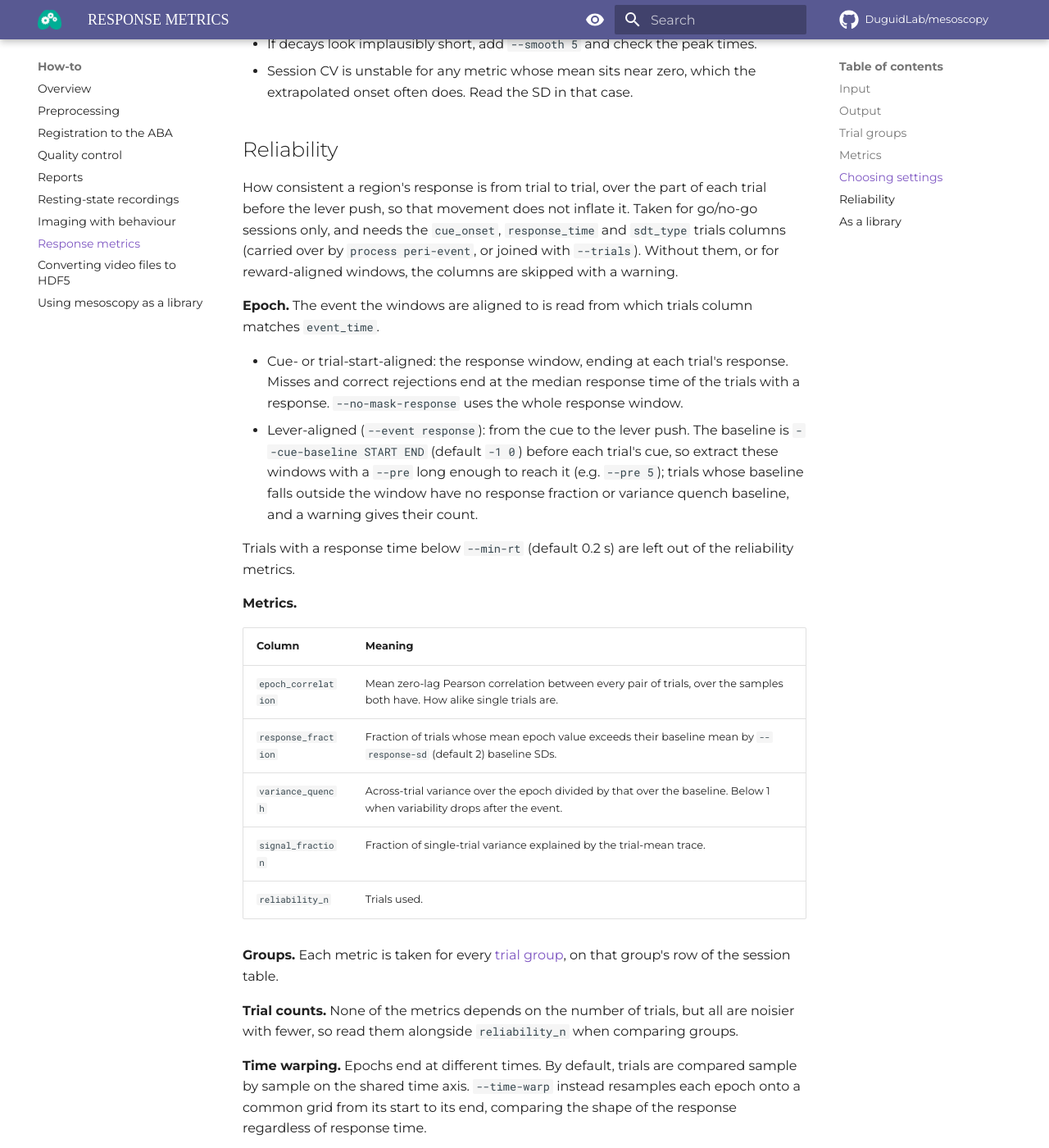
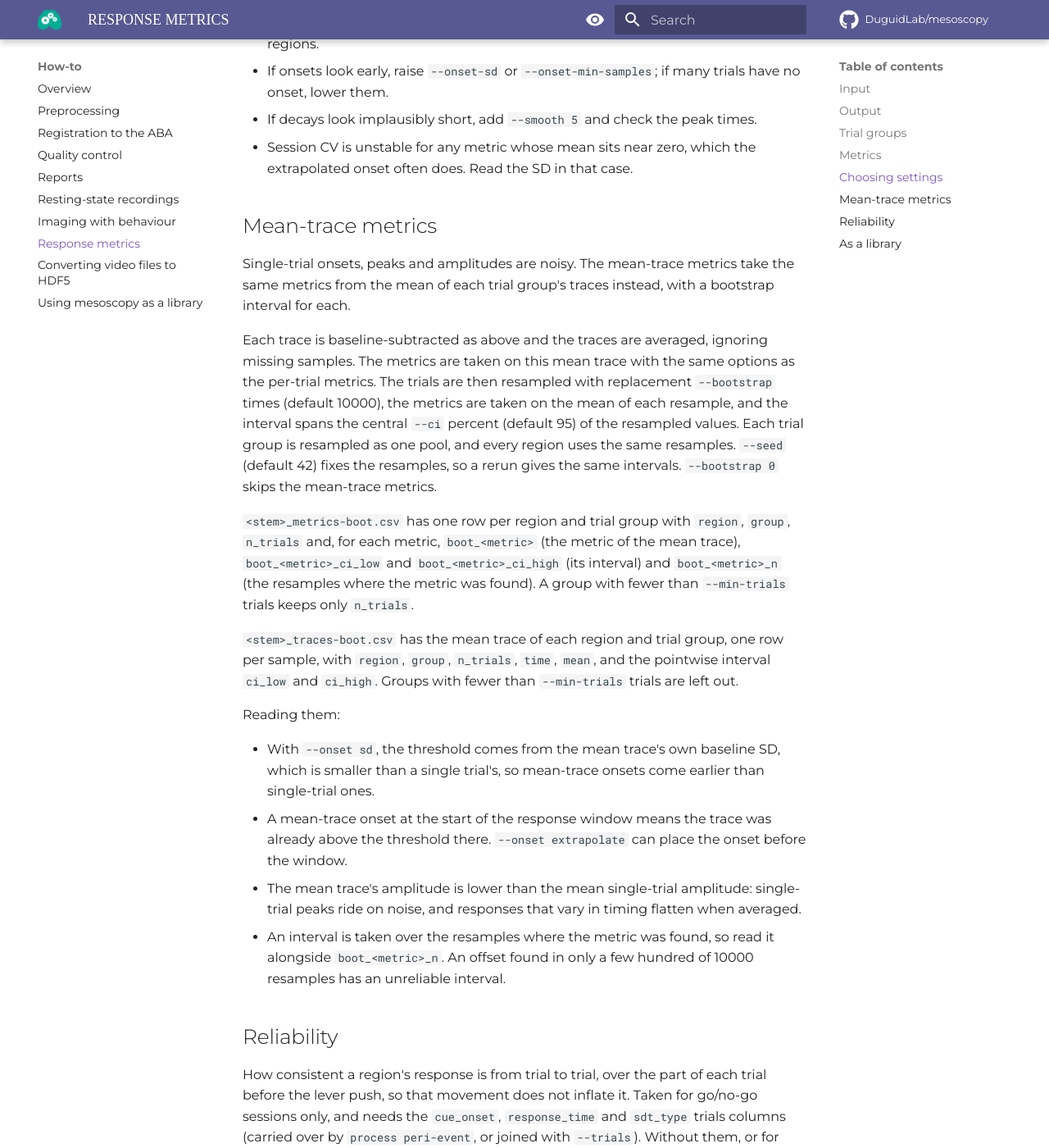
Before and after one commit to DuguidLab/mesoscopy, an MkDocs documentation site: the page built from docs/how-to/metrics.md, in a window 1280 px wide and 1400 px high, scrolled down 3464 px. Shown: the whole window at 82% size. Built offline with MkDocs 1.6.1 and Material for MkDocs 9.7.7, drawn with Linux system fonts in a browser that asks for light colours; some web fonts are replaced; comment, search, counter and statistics services are not loaded; some of the changed text lies outside the part shown.

Commit message:
document bootstrap metrics

````diff
--- a/docs/how-to/metrics.md
+++ b/docs/how-to/metrics.md
@@ -1,7 +1,8 @@
 # Response metrics
 
 `mesoscopy process metrics` turns the per-trial windows written by `process peri-event` into a table of response
-metrics per trial per region, and a per-session summary of how those metrics vary across trials.
+metrics per trial per region, a per-session summary of how those metrics vary across trials, and the same metrics
+taken from the trial-mean trace with bootstrap intervals.
 
 ## Input
 
@@ -47,6 +48,9 @@ trials where the metric is undefined. `onset_n`, `decay_n` and `offset_n` count
 
 For go/no-go sessions aligned to the cue, trial start or lever push, the session table also has the
 [reliability](#reliability) columns.
+
+`<stem>_metrics-boot.csv` and `<stem>_traces-boot.csv` hold the [mean-trace metrics](#mean-trace-metrics) and the
+mean traces they are taken from.
 
 Any metric is empty when it is undefined for that trial, for example a decay when the trace never falls back to
 the fraction, or an onset when the trace never crosses the threshold.
@@ -107,6 +111,38 @@ estimate that the `sd` onset threshold depends on.
 - Session CV is unstable for any metric whose mean sits near zero, which the extrapolated onset often does.
   Read the SD in that case.
 
+## Mean-trace metrics
+
+Single-trial onsets, peaks and amplitudes are noisy. The mean-trace metrics take the same metrics from the mean of
+each trial group's traces instead, with a bootstrap interval for each.
+
+Each trace is baseline-subtracted as above and the traces are averaged, ignoring missing samples. The metrics are
+taken on this mean trace with the same options as the per-trial metrics. The trials are then resampled with
+replacement `--bootstrap` times (default 10000), the metrics are taken on the mean of each resample, and the
+interval spans the central `--ci` percent (default 95) of the resampled values. Each trial group is resampled as one
+pool, and every region uses the same resamples. `--seed` (default 42) fixes the resamples, so a rerun gives the same
+intervals. `--bootstrap 0` skips the mean-trace metrics.
+
+`<stem>_metrics-boot.csv` has one row per region and trial group with `region`, `group`, `n_trials` and, for each
+metric, `boot_<metric>` (the metric of the mean trace), `boot_<metric>_ci_low` and `boot_<metric>_ci_high` (its
+interval) and `boot_<metric>_n` (the resamples where the metric was found). A group with fewer than `--min-trials`
+trials keeps only `n_trials`.
+
+`<stem>_traces-boot.csv` has the mean trace of each region and trial group, one row per sample, with `region`,
+`group`, `n_trials`, `time`, `mean`, and the pointwise interval `ci_low` and `ci_high`. Groups with fewer than
+`--min-trials` trials are left out.
+
+Reading them:
+
+- With `--onset sd`, the threshold comes from the mean trace's own baseline SD, which is smaller than a single
+  trial's, so mean-trace onsets come earlier than single-trial ones.
+- A mean-trace onset at the start of the response window means the trace was already above the threshold there.
+  `--onset extrapolate` can place the onset before the window.
+- The mean trace's amplitude is lower than the mean single-trial amplitude: single-trial peaks ride on noise, and
+  responses that vary in timing flatten when averaged.
+- An interval is taken over the resamples where the metric was found, so read it alongside `boot_<metric>_n`. An
+  offset found in only a few hundred of 10000 resamples has an unreliable interval.
+
 ## Reliability
 
 How consistent a region's response is from trial to trial, over the part of each trial before the lever push, so
@@ -152,12 +188,15 @@ import pandas as pd
 from mesoscopy.process import metrics
 
 perievent = pd.read_csv("recording_smoothed_regions_event-cueonset_perievent.csv")
-per_trial, per_session = metrics.metrics_tables(perievent, smoothing=5)
+tables = metrics.metrics_tables(perievent, smoothing=5)
+tables.per_trial, tables.per_session, tables.boot, tables.boot_traces
 ```
 
 `metrics.trial_metrics` works on a `(n_trials, n_samples)` array for one region, and the per-metric functions
 (`peak`, `auc`, `onset_time`, `extrapolated_onset`, `offset_time`, `decay_time`, `trace_correlation`) are
 available on their own. `metrics.trial_groups` splits a trials table into the trial groups.
+`metrics.bootstrap_metrics` takes the mean-trace metrics of one region's traces, with resamples from
+`metrics.resample_counts`; `metrics_tables` takes its options in a `metrics.BootstrapOptions`.
 `metrics.reliability_metrics` takes the reliability columns for one region, per trial group, with options in a
 `metrics.ReliabilityOptions`; `epoch_correlation`, `response_fraction`, `variance_quench` and `signal_fraction` work
 on masked `(n_trials, n_samples)` arrays from `reliability_epochs` and `epoch_traces`.
````
Also changed, not shown: docs/typical-workflow.md (+4 -1 lines).
